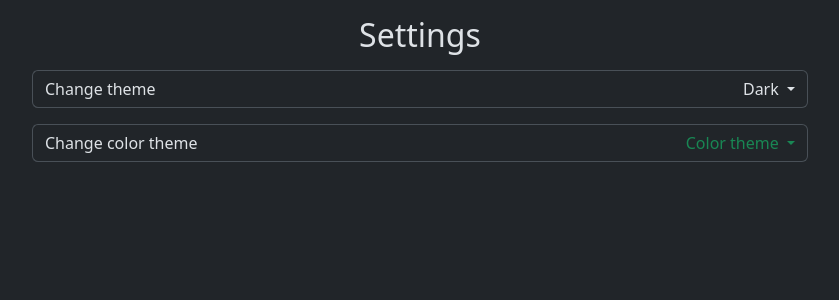
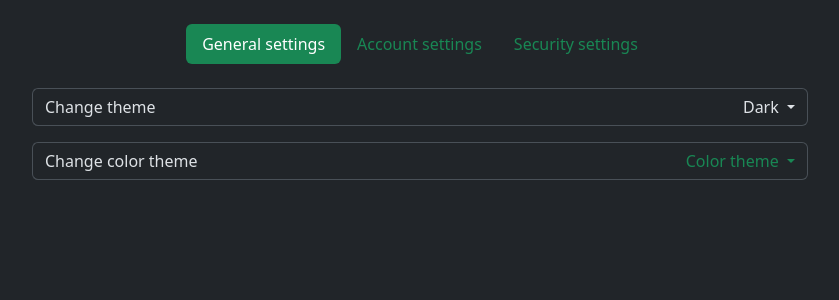
Before and after one commit to vitaliypopel/django-quiz, a Django app: page /settings/ in a window 1280 px wide. Shown: the part 56-356 px from the top of the page, without its empty margins (220-1059 px from the left). Run offline with Django 5.2, Linux system fonts and the light colour scheme; the visitor is signed in with stand-in values (Sample User, id 1).

Commit message:
Added account and security settings

```diff
--- a/project/quiz/templates/quiz/settings.html
+++ b/project/quiz/templates/quiz/settings.html
@@ -1,11 +1,27 @@
 {% extends 'base.html' %}
 
 {% block title %}
-    Settings
+    General settings
 {% endblock %}
 
 {% block content %}
-    <h2 class="text-center mt-3 mb-3">Settings</h2>
+    <ul class="nav nav-pills justify-content-center mt-4 mb-4">
+        <li class="nav-item">
+            {% url 'quiz:settings' as settings_url %}
+            <a class="nav-link {% if request.path == settings_url %}active bg-{{ color_theme }}{% else %}text-{{ color_theme }}{% endif %}"
+               href="{{ settings_url }}">General settings</a>
+        </li>
+        <li class="nav-item">
+            {% url 'quiz:account_settings' as account_settings_url %}
+            <a class="nav-link {% if request.path == account_settings_url %}active bg-{{ color_theme }}{% else %}text-{{ color_theme }}{% endif %}"
+               href="{{ account_settings_url }}">Account settings</a>
+        </li>
+        <li class="nav-item">
+            {% url 'quiz:security_settings' as security_settings_url %}
+            <a class="nav-link {% if request.path == security_settings_url %}active bg-{{ color_theme }}{% else %}text-{{ color_theme }}{% endif %}"
+               href="{{ security_settings_url }}">Security settings</a>
+        </li>
+    </ul>
 
     <div class="input-group mt-3 mb-3 w-100">
         <span class="input-group-text border-end-0 bg-transparent flex-grow-1">Change theme</span>
--- a/project/quiz/urls.py
+++ b/project/quiz/urls.py
@@ -13,6 +13,10 @@ urlpatterns = [
          views.DashboardView.as_view(), name='dashboard'),
     path('settings/',
          views.GeneralSettingsView.as_view(), name='settings'),
+    path('settings/account/',
+         views.AccountSettingsView.as_view(), name='account_settings'),
+    path('settings/security/',
+         views.SecuritySettingsView.as_view(), name='security_settings'),
     path('quizzes/',
          views.QuizzesView.as_view(), name='quizzes'),
     path('quizzes/<slug:quiz_title>/',
--- a/project/quiz/views.py
+++ b/project/quiz/views.py
@@ -2,10 +2,12 @@ from django.contrib.auth.decorators import login_required
 from django.db import transaction
 from django.shortcuts import render, redirect, reverse, get_object_or_404
 from django.utils.decorators import method_decorator
+from django.urls import reverse_lazy
 from django.views.decorators.http import require_GET, require_POST, require_http_methods
-from django.views.generic import View, DetailView, ListView
+from django.views.generic import DetailView, FormView, ListView, TemplateView, View
 
 from .models import Quiz, Question, Choice, Answer, CompletedQuiz
+from .forms import UserForm
 
 
 @method_decorator(require_GET, name='dispatch')
@@ -262,3 +264,24 @@ class GeneralSettingsView(View):
             response.set_cookie('color_theme', color_theme)
 
         return response
+
+
+@method_decorator(decorator=[require_http_methods(['GET', 'POST']), login_required], name='dispatch')
+class AccountSettingsView(FormView):
+    form_class = UserForm
+    template_name = 'quiz/account_settings.html'
+    success_url = reverse_lazy('quiz:account_settings')
+
+    def get_form_kwargs(self):
+        kwargs = super().get_form_kwargs()
+        kwargs['instance'] = self.request.user
+        return kwargs
+
+    def form_valid(self, form):
+        form.save()
+        return super().form_valid(form)
+
+
+@method_decorator(decorator=[require_GET, login_required], name='dispatch')
+class SecuritySettingsView(TemplateView):
+    template_name = 'quiz/security_settings.html'
--- a/project/templates/base.html
+++ b/project/templates/base.html
@@ -44,7 +44,9 @@
                                             </li>
                                             <li>
                                                 {% url 'quiz:settings' as settings_url %}
-                                                <a class="nav-link {% if request.path == settings_url %}active{% endif %}"
+                                                {% url 'quiz:account_settings' as account_settings %}
+                                                {% url 'quiz:security_settings' as security_settings %}
+                                                <a class="nav-link {% if request.path == settings_url or request.path == account_settings or request.path == security_settings %}active{% endif %}"
                                                    href="{{ settings_url }}">Settings</a>
                                             </li>
                                             <li>
```
Also changed, not shown: project/quiz/forms.py (added, +8 -0 lines), project/quiz/templates/quiz/account_settings.html (added, +33 -0 lines), project/quiz/templates/quiz/security_settings.html (added, +38 -0 lines).
